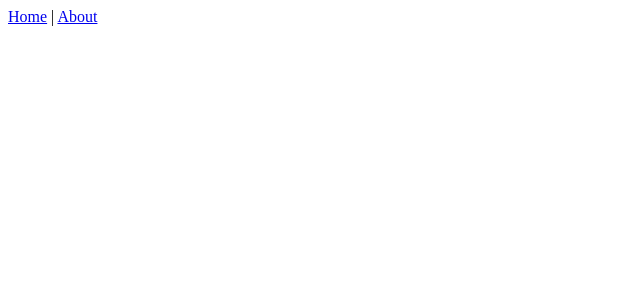
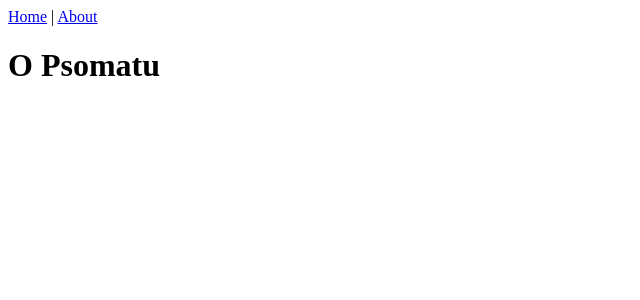
Before and after one commit to terezakuk/Psomat, a Vue app: page /#/ in a window 1280 px wide. Shown: the top 300 px of the page, without its empty margins (0-640 px from the left). Built offline with nearby package versions, Linux system fonts and the light colour scheme.

Commit message:
Pridani nadpisu

```diff
--- a/src/views/Home.vue
+++ b/src/views/Home.vue
@@ -1,5 +1,6 @@
 <template>
   <div class="home">
+    <h1>O Psomatu</h1>
 
   </div>
 </template>
```
